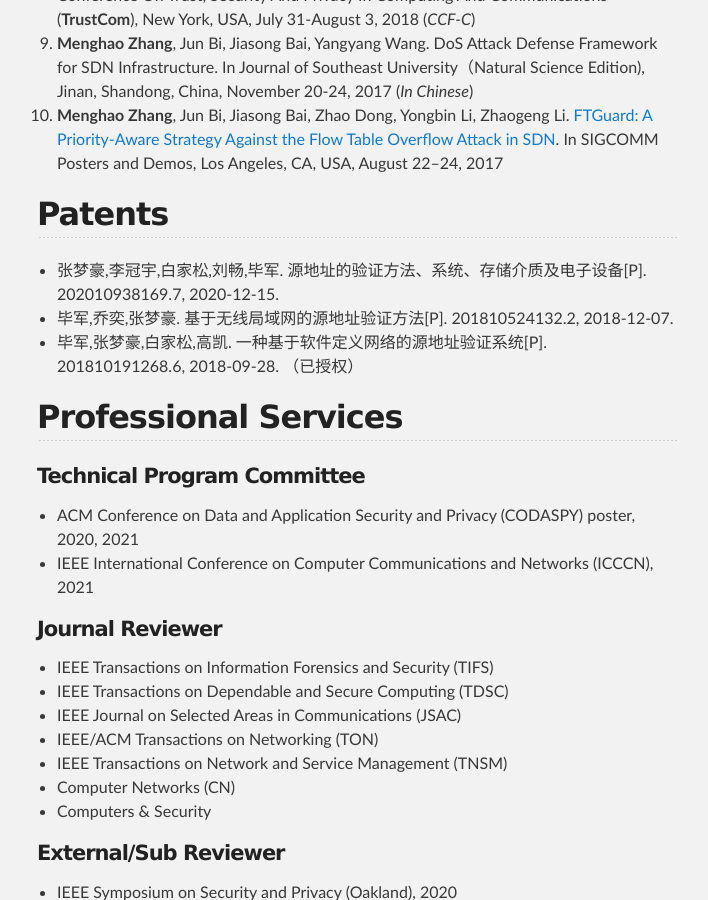
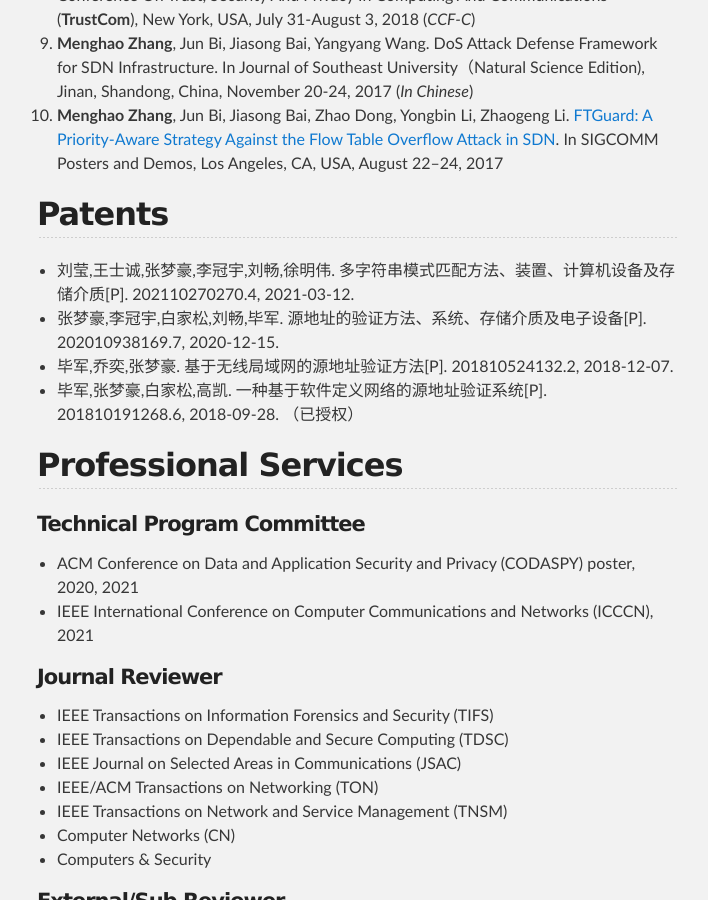
Before and after one commit to zhangmenghao/zhangmenghao.github.io, a Jekyll site: the page built from index.md, in a window 1280 px wide and 900 px high, scrolled down 2506 px. Shown: the whole window, without its empty margins (283-991 px from the left). Built offline with Jekyll 4.4.1, drawn with Linux system fonts in a browser that asks for light colours.

Commit message:
Update patent

```diff
--- a/index.md
+++ b/index.md
@@ -74,6 +74,7 @@
 
 
 ## Patents
+* 刘莹,王士诚,张梦豪,李冠宇,刘畅,徐明伟. 多字符串模式匹配方法、装置、计算机设备及存储介质[P]. 202110270270.4, 2021-03-12.
 * 张梦豪,李冠宇,白家松,刘畅,毕军. 源地址的验证方法、系统、存储介质及电子设备[P]. 202010938169.7, 2020-12-15.
 * 毕军,乔奕,张梦豪. 基于无线局域网的源地址验证方法[P]. 201810524132.2, 2018-12-07.
 * 毕军,张梦豪,白家松,高凯. 一种基于软件定义网络的源地址验证系统[P]. 201810191268.6, 2018-09-28. （已授权）
```
